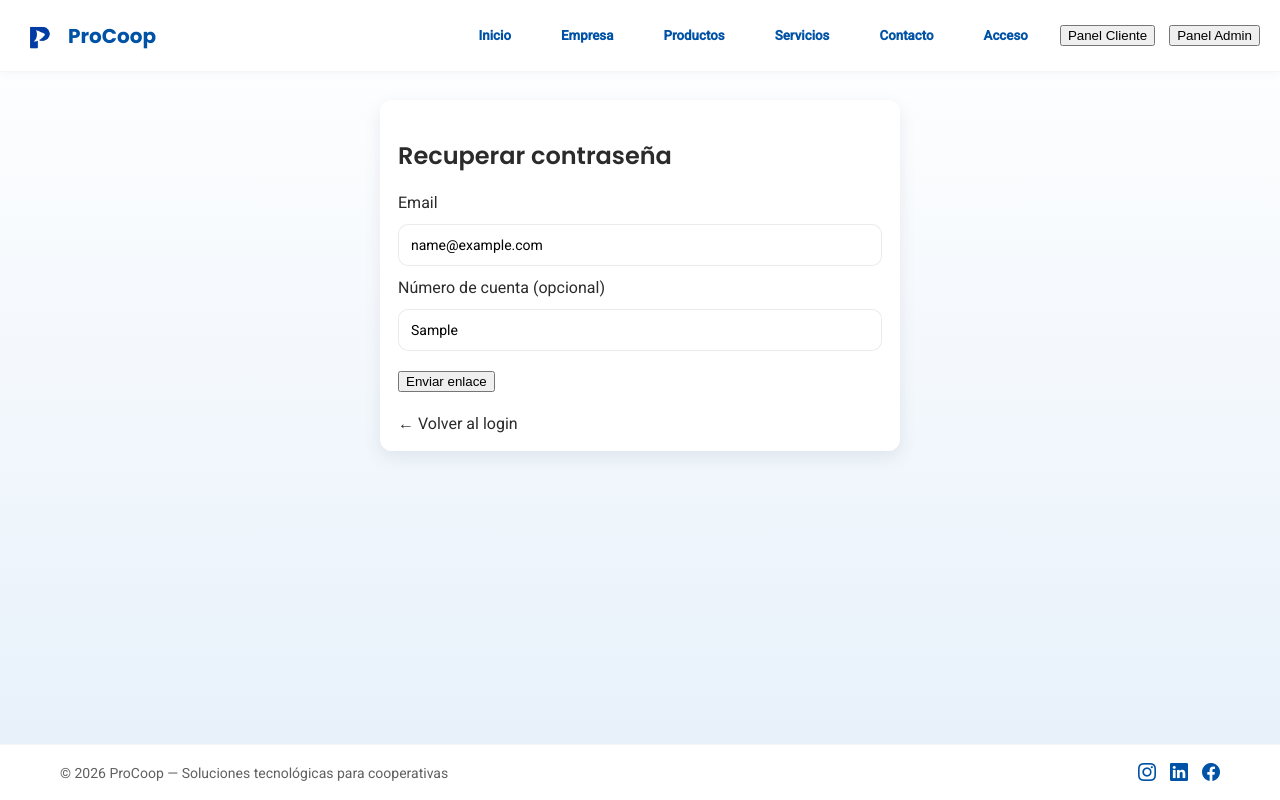
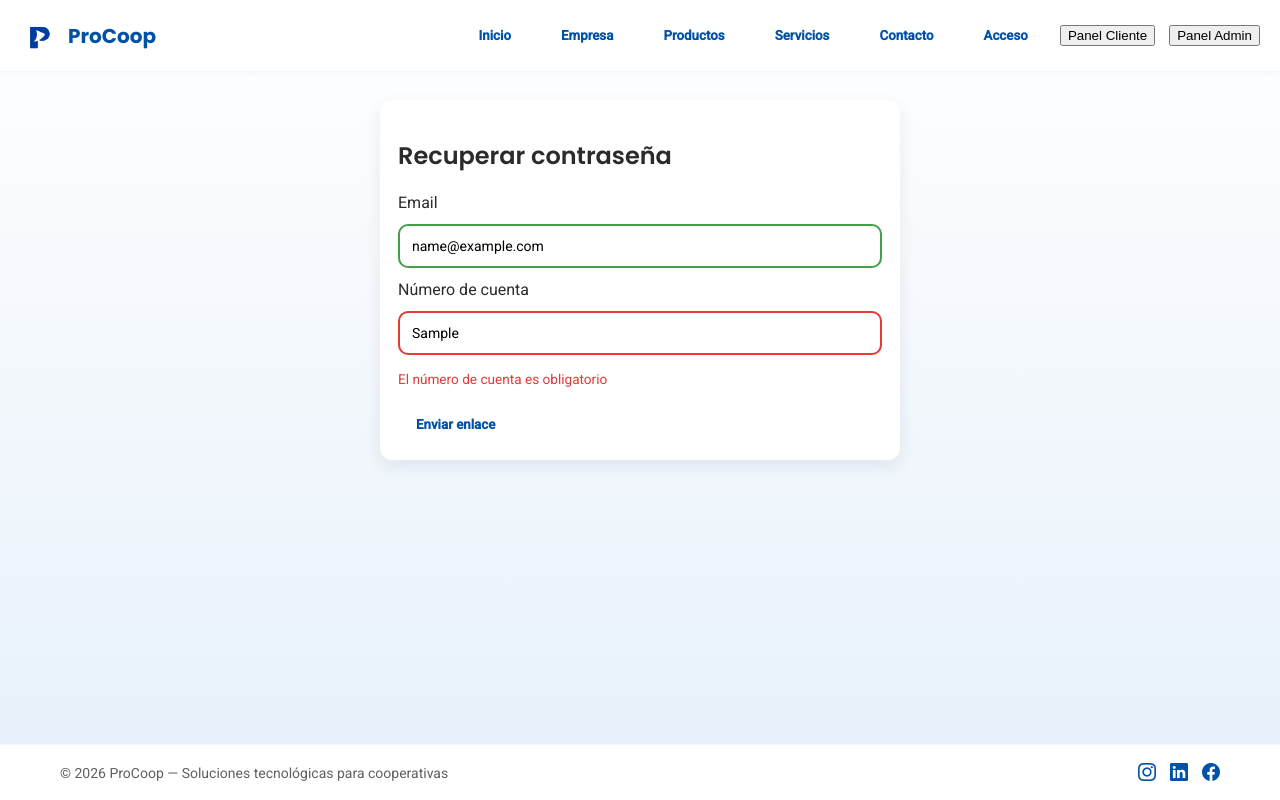
Before and after one commit to morenavic/proyecto_final, an Angular app in the folder front_procoop/: page /recuperar-contrasenia in a window 1280 px wide. Both pictures are taken after typing "name@example.com", "Sample" into the empty fields and a click on the button "Enviar enlace". Built offline with nearby package versions, Linux system fonts and the light colour scheme.

Commit message:
feat(recuperar-contrasenia): Se implementa formulario reactivo con validaciones y feedback al usuario y se agregan test.

```diff
--- a/front_procoop/src/app/pages/recuperar-contrasenia/recuperar-contrasenia.html
+++ b/front_procoop/src/app/pages/recuperar-contrasenia/recuperar-contrasenia.html
@@ -1,26 +1,100 @@
 <main class="main-contenedor">
-   <!-- ============================
-         8. RECUPERAR CONTRASEÑA
-         ============================ -->
-    <section id="recuperar" class="pantalla">
-      <div style="max-width:520px;margin:0 auto" class="form-card">
-        <h2 class="titulo">Recuperar contraseña</h2>
+  <section class="pantalla">
+    <!--
+      Contenedor del formulario con estilo reutilizable (form-card).
+      Decisión: encapsular todo el flujo en un solo bloque visual centrado.
+    -->
+    <div class="form-card contenedor-recuperar">
+      <h2 class="titulo">Recuperar contraseña</h2>
 
-        <form onsubmit="return false;">
-          <label for="rec-email">Email</label>
-          <input id="rec-email" type="email" placeholder="cliente@cooperativa.com" required>
+      <!--
+        Feedback al usuario (éxito/error).
+        Decisión: manejar un "toast" simple controlado por estado local
+        (mensaje + tipoMensaje) en lugar de librería externa.
+      -->
+      @if (mensaje) {
+        <div
+          class="toast"
+          [class.exito]="tipoMensaje === 'exito'"
+          [class.error]="tipoMensaje === 'error'"
+        >
+          {{ mensaje }}
+        </div>
+      }
 
-          <label for="rec-num">Número de cuenta (opcional)</label>
-          <input id="rec-num" type="text" placeholder="12345">
+      <!--
+        Formulario reactivo.
+        Flujo principal: validación → submit → estado de carga → feedback.
+      -->
+      <form [formGroup]="formulario" (ngSubmit)="enviar()">
+        <!-- EMAIL -->
+        <!--
+          Validación visual desacoplada del HTML:
+          se basa en estado del control (touched + valid/invalid).
+        -->
+        <label for="email">Email</label>
+        <input
+          id="email"
+          type="email"
+          formControlName="email"
+          placeholder="cliente@cooperativa.com"
+          [class.input-error]="email?.touched && email?.invalid"
+          [class.input-ok]="email?.touched && email?.valid"
+        />
 
-          <div style="margin-top:8px">
-            <button class="btn-principal">Enviar enlace</button>
-          </div>
+        <!--
+          Mensajes de error específicos por tipo de validación.
+          Decisión: priorizar claridad de feedback al usuario.
+        -->
+        @if (email?.touched && email?.invalid) {
+          <small class="error-texto">
+            @if (email?.errors?.['required']) {
+              El email es obligatorio
+            } @else if (email?.errors?.['email']) {
+              Formato inválido
+            }
+          </small>
+        }
 
-          <div style="margin-top:10px">
-            <a href="/acceso" data-target="login">← Volver al login</a>
-          </div>
-        </form>
-      </div>
-    </section>
+        <!-- NUMERO DE CUENTA -->
+        <!--
+          Campo adicional requerido para validar identidad del usuario.
+          Decisión: incluir doble validación (email + cuenta).
+        -->
+        <label for="numeroCuenta">Número de cuenta</label>
+        <input
+          id="numeroCuenta"
+          type="text"
+          formControlName="numeroCuenta"
+          placeholder="12345"
+          [class.input-error]="numeroCuenta?.touched && numeroCuenta?.invalid"
+          [class.input-ok]="numeroCuenta?.touched && numeroCuenta?.valid"
+        />
+
+        <!--
+          Validación simple (required).
+        -->
+        @if (numeroCuenta?.touched && numeroCuenta?.invalid) {
+          <small class="error-texto"> El número de cuenta es obligatorio </small>
+        }
+
+        <!-- BOTÓN -->
+        <!--
+          Control de estado de envío.
+          Decisión:
+          - deshabilitar durante carga
+          - cambiar texto dinámicamente para feedback inmediato
+        -->
+        <div class="contenedor-boton">
+          <button type="submit" class="nav-link" [disabled]="cargando">
+            @if (cargando) {
+              Enviando...
+            } @else {
+              Enviar enlace
+            }
+          </button>
+        </div>
+      </form>
+    </div>
+  </section>
 </main>
--- a/front_procoop/src/app/pages/recuperar-contrasenia/recuperar-contrasenia.scss
+++ b/front_procoop/src/app/pages/recuperar-contrasenia/recuperar-contrasenia.scss
@@ -0,0 +1,100 @@
+/* ============================
+   CONTENEDOR
+   ============================ */
+
+/*
+  Contenedor específico del formulario de recuperación.
+  Decisión: limitar ancho para mejorar legibilidad y foco en la acción.
+*/
+.contenedor-recuperar {
+  max-width: 520px;
+  margin: 0 auto;
+}
+
+/* ============================
+   ESPACIADOS
+   ============================ */
+
+/*
+  Separación del botón respecto al formulario.
+  Ajuste fino de layout sin afectar estilos globales.
+*/
+.contenedor-boton {
+  margin-top: 8px;
+}
+
+/*
+  Espacio reservado para navegación secundaria (ej: "volver").
+  Permite escalar sin tocar estructura principal.
+*/
+.contenedor-volver {
+  margin-top: 10px;
+}
+
+/* ============================
+   INPUT FEEDBACK
+   ============================ */
+
+/*
+  Feedback visual directo basado en estado del control (Angular).
+  Decisión: usar clases dinámicas en lugar de pseudo-clases CSS.
+*/
+.input-error {
+  border: 2px solid #e53935;
+}
+
+.input-ok {
+  border: 2px solid #43a047;
+}
+
+/*
+  Mensaje de error contextual debajo del input.
+*/
+.error-texto {
+  color: #e53935;
+  font-size: 0.85rem;
+  margin-top: 4px;
+  display: block;
+}
+
+/* ============================
+   BOTÓN LOADING
+   ============================ */
+
+/*
+  Estado deshabilitado durante envío.
+  Refuerza visualmente que no hay interacción disponible.
+*/
+button:disabled {
+  opacity: 0.7;
+  cursor: not-allowed;
+}
+
+/* ============================
+   TOAST SIMPLE
+   ============================ */
+
+/*
+  Sistema de feedback básico sin librerías externas.
+  Decisión: mantener solución liviana controlada desde el componente.
+*/
+.toast {
+  padding: 10px;
+  border-radius: 6px;
+  margin-bottom: 12px;
+  font-size: 0.9rem;
+}
+
+/*
+  Variantes según tipo de mensaje (éxito/error).
+  Se controlan dinámicamente desde el template.
+*/
+.toast.exito {
+  background-color: #e8f5e9;
+  color: #2e7d32;
+}
+
+.toast.error {
+  background-color: #ffebee;
+  color: #c62828;
+}
--- a/front_procoop/src/app/pages/recuperar-contrasenia/recuperar-contrasenia.ts
+++ b/front_procoop/src/app/pages/recuperar-contrasenia/recuperar-contrasenia.ts
@@ -1,11 +1,101 @@
 import { Component } from '@angular/core';
+import { FormBuilder, FormGroup, ReactiveFormsModule, Validators } from '@angular/forms';
+import { RouterModule } from '@angular/router';
 
 @Component({
   selector: 'app-recuperar-contrasenia',
-  imports: [],
+  standalone: true,
+  imports: [ReactiveFormsModule, RouterModule],
   templateUrl: './recuperar-contrasenia.html',
   styleUrl: './recuperar-contrasenia.scss',
 })
 export class RecuperarContrasenia {
+  /*
+    Formulario principal del flujo de recuperación.
+    Decisión: usar Reactive Forms para centralizar validaciones y estado.
+  */
+  formulario: FormGroup;
 
+  /*
+    Estados de UI controlados manualmente:
+    - cargando → bloquea interacción durante envío
+    - mensaje / tipoMensaje → feedback al usuario (toast)
+  */
+  cargando = false;
+  mensaje = '';
+  tipoMensaje: 'exito' | 'error' | '' = '';
+
+  constructor(private fb: FormBuilder) {
+    /*
+      Definición del formulario con validaciones.
+      Decisión:
+      - email: requerido + formato válido
+      - numeroCuenta: requerido + solo números (validación explícita)
+    */
+    this.formulario = this.fb.group({
+      email: ['', [Validators.required, Validators.email]],
+      numeroCuenta: ['', [Validators.required, Validators.pattern(/^[0-9]+$/)]],
+    });
+  }
+
+  /*
+    Getters para simplificar acceso en el template.
+    Evita repetir form.get(...) en el HTML.
+  */
+  get email() {
+    return this.formulario.get('email');
+  }
+
+  get numeroCuenta() {
+    return this.formulario.get('numeroCuenta');
+  }
+
+  /*
+    Flujo principal del submit:
+    1. Validación → marca errores si corresponde
+    2. Estado de carga
+    3. Simulación de envío
+    4. Feedback + limpieza
+  */
+  enviar() {
+    if (this.formulario.invalid) {
+      this.formulario.markAllAsTouched();
+      return;
+    }
+
+    this.cargando = true;
+    this.mensaje = '';
+    this.tipoMensaje = '';
+
+    const datos = this.formulario.value;
+
+    /*
+      Simulación de request.
+      Decisión: usar mensaje genérico para no exponer existencia de usuario.
+    */
+    console.log('Simulación envío:', datos);
+
+    setTimeout(() => {
+      this.cargando = false;
+
+      this.mensaje = 'Si los datos son correctos, recibirás un email 📩';
+      this.tipoMensaje = 'exito';
+
+      /*
+        Reset del formulario post-envío.
+        Limpia estado visual y valores.
+      */
+      this.formulario.reset();
+    }, 1200);
+  }
+
+  /*
+    🔄 FUTURO BACKEND
+
+    - Reemplazar setTimeout por llamada a servicio (AuthService / API).
+    - Manejar respuesta:
+      - éxito → mensaje actual
+      - error → tipoMensaje = 'error'
+    - Posible manejo de errores por campo si backend lo requiere.
+  */
 }
```
Also changed, not shown: 1 other file (tests, documents, lock files or other folders).
